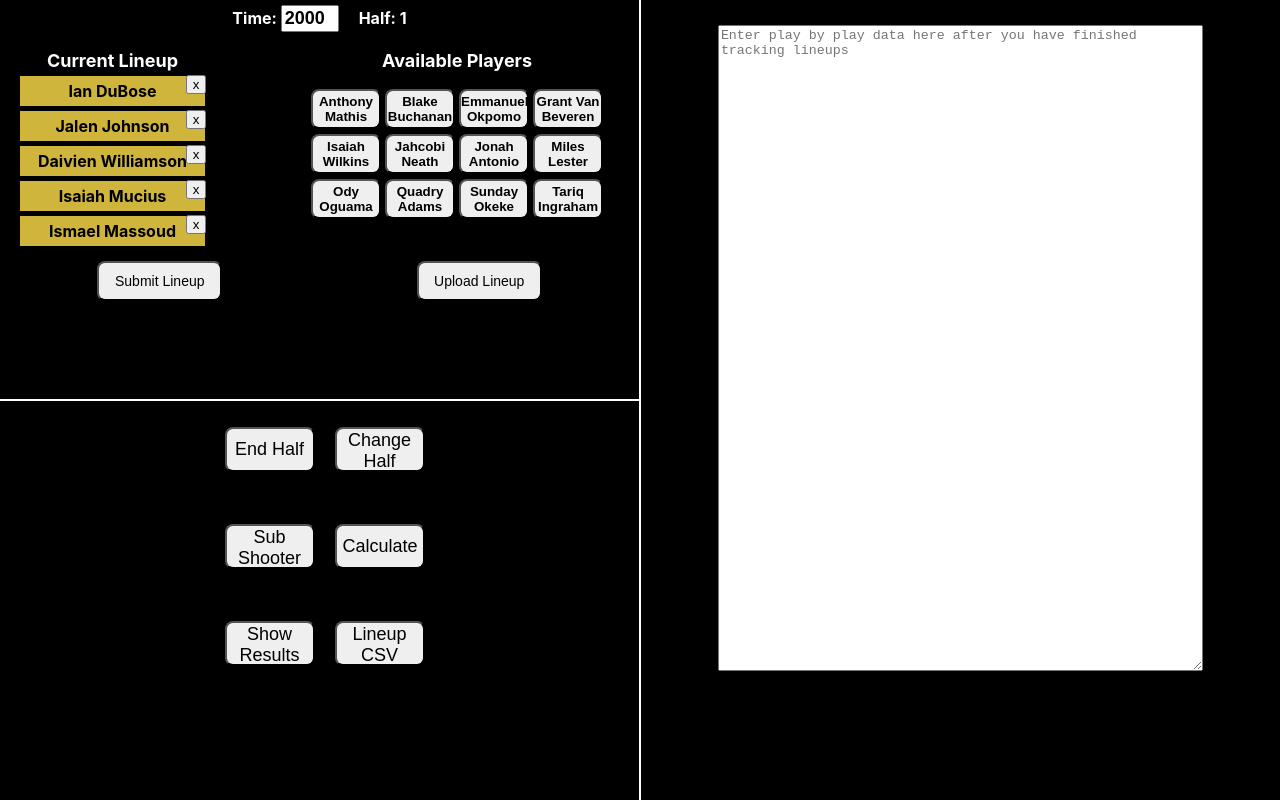
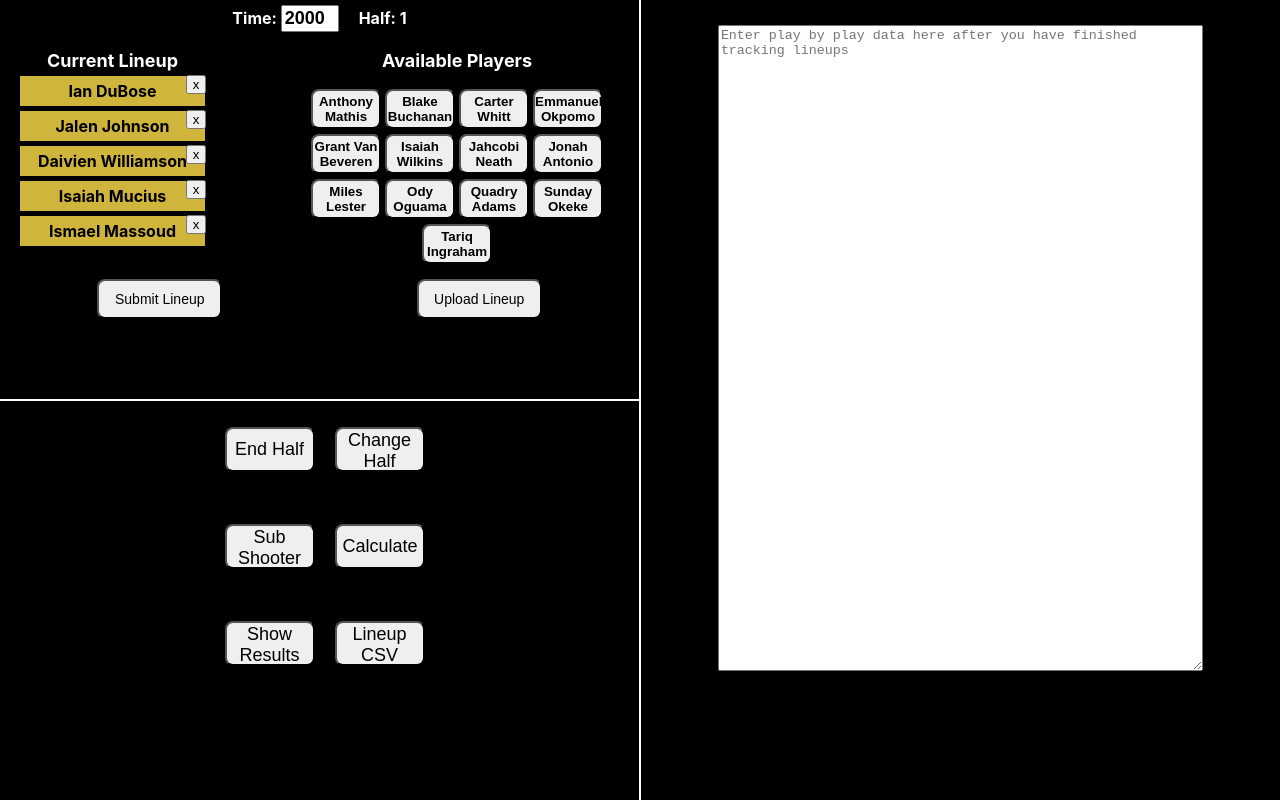
Before and after one commit to awbridgers/lineup-boxscore-tracker, a React (Create React App) app: page / in a window 1280 px wide. Built offline with nearby package versions, Linux system fonts and the light colour scheme.

Commit message:
update roster

```diff
--- a/package.json
+++ b/package.json
@@ -21,7 +21,8 @@
     "react-csv": "^1.1.1",
     "react-dom": "^16.8.6",
     "react-redux": "^6.0.1",
-    "react-scripts": "^3.4.0",
+    "react-script": "^2.0.5",
+    "react-scripts": "^4.0.3",
     "react-test-renderer": "^16.8.6",
     "redux": "^4.0.1",
     "redux-devtools-extension": "^2.13.8",
--- a/src/roster.js
+++ b/src/roster.js
@@ -15,7 +15,8 @@ let roster = [
   "Sunday Okeke",
   "Anthony Mathis",
   "Grant Van Beveren",
-  "Miles Lester"
+  "Miles Lester",
+  "Carter Whitt"
 ];
 
 roster.sort((a,b)=>{
```
Also changed, not shown: 1 other file (tests, documents, lock files or other folders).
